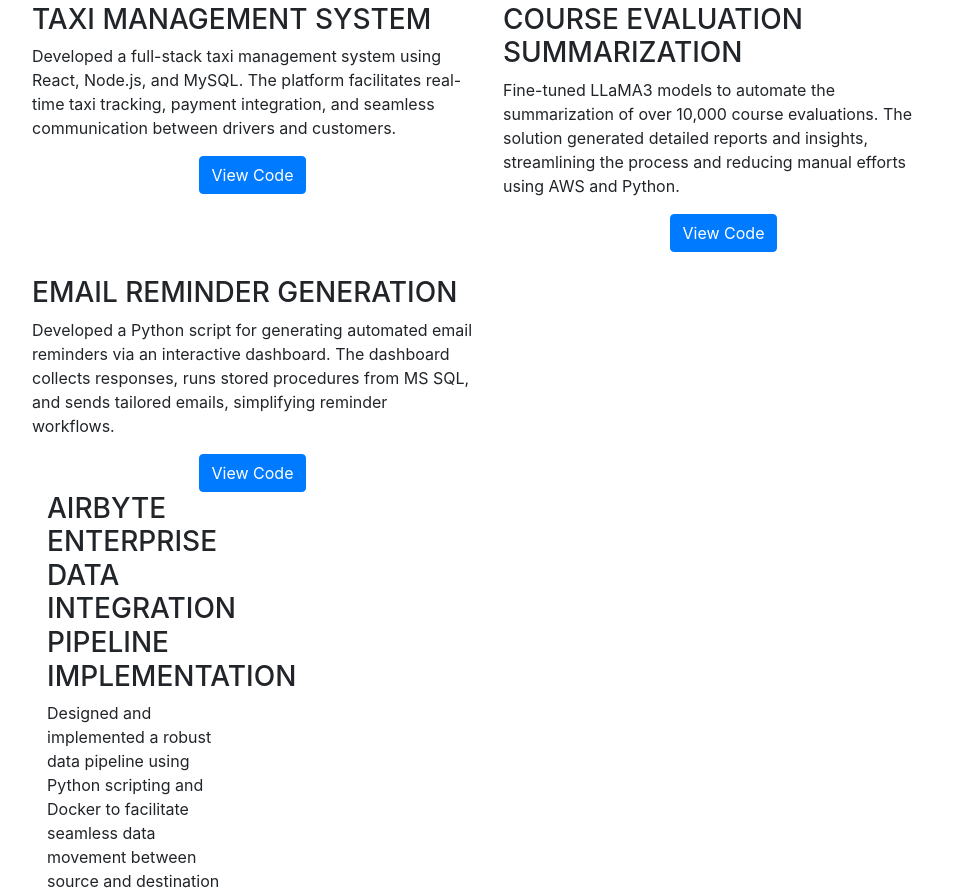
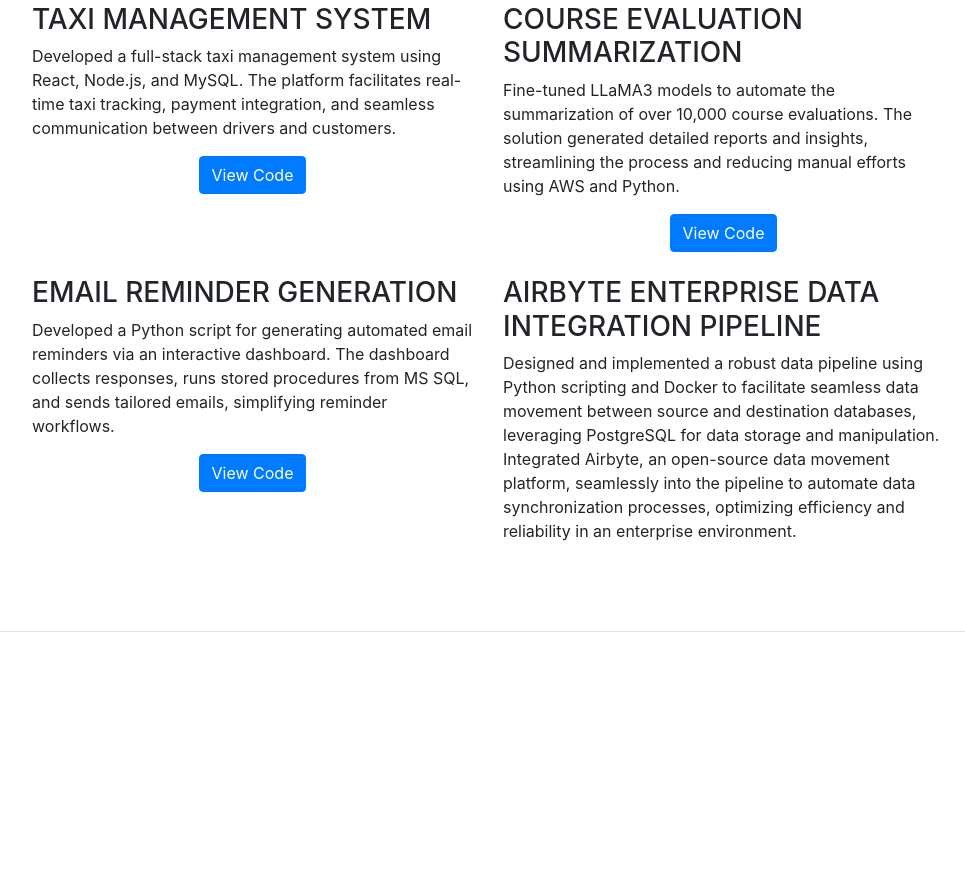
Before and after one commit to MukeshReddy2K/mukeshreddy2k.github.io, a website with bundled scripts: page index.html in a window 1280 px wide. Shown: the part 4523-5417 px from the top of the page, without its empty margins (288-1253 px from the left). Built offline with nearby package versions, Linux system fonts and the light colour scheme; a web font is replaced by a local one.

Commit message:
Update index.html

```diff
--- a/index.html
+++ b/index.html
@@ -407,14 +407,15 @@
                             <a href="https://github.com/MukeshReddy2K/MECemailRemainderMain" class="btn btn-primary", target="_blank">View Code</a>
                         </div>
                     </div>
+                  </div>
                   <div class="col-md-6 mb-4">
                     <div class="project-box">
-                        <h3>Airbyte Enterprise Data Integration Pipeline Implementation </h3>
+                        <h3>Airbyte Enterprise Data Integration Pipeline</h3>
                         <p>Designed and implemented a robust data pipeline using Python scripting and Docker to facilitate seamless data movement between source and destination databases, leveraging PostgreSQL for data storage and manipulation. Integrated Airbyte, an open-source data movement platform, seamlessly into the pipeline to automate data synchronization processes, optimizing efficiency and reliability in an enterprise environment. </p>
 
                     </div>
                 </div>
-                </div>
+
             </div>
 
         </div>
```
